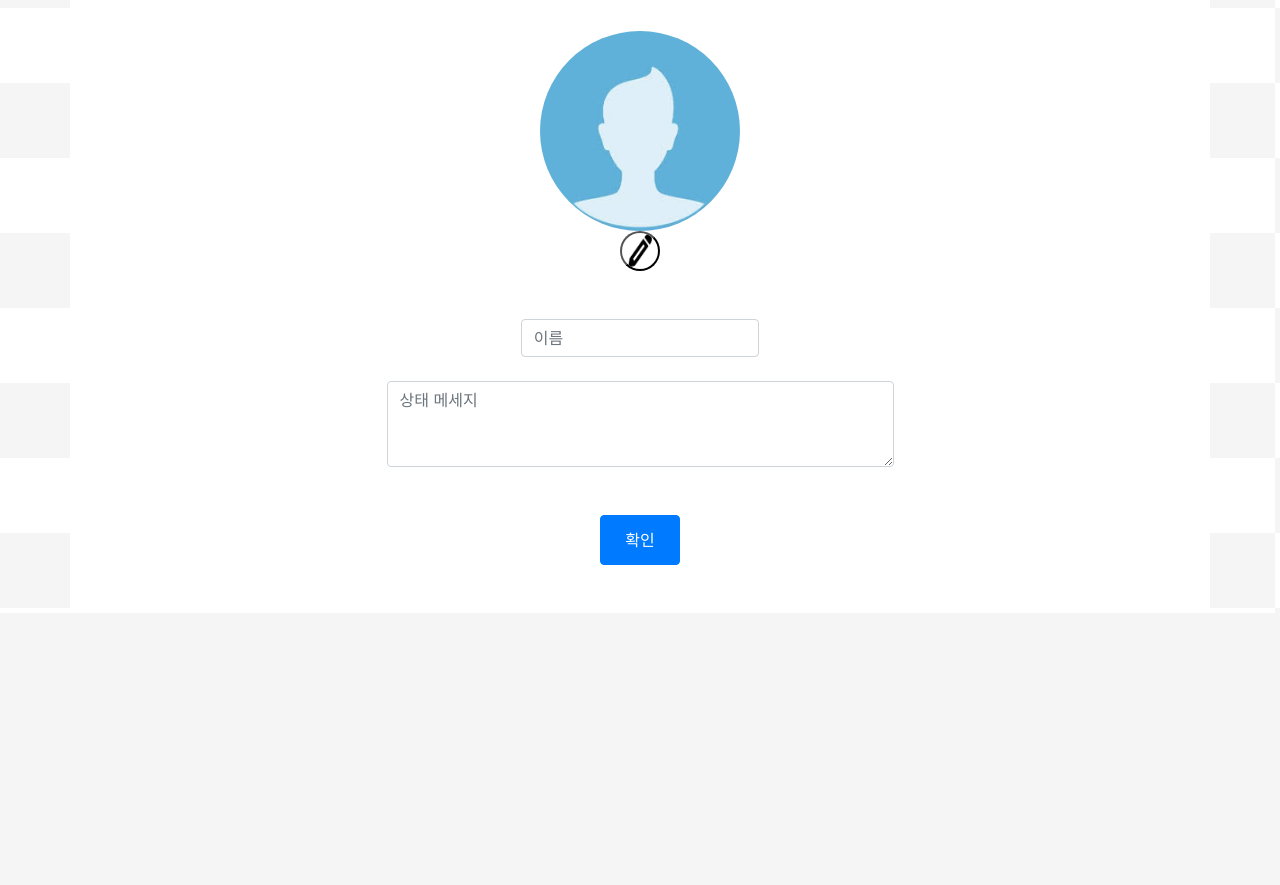
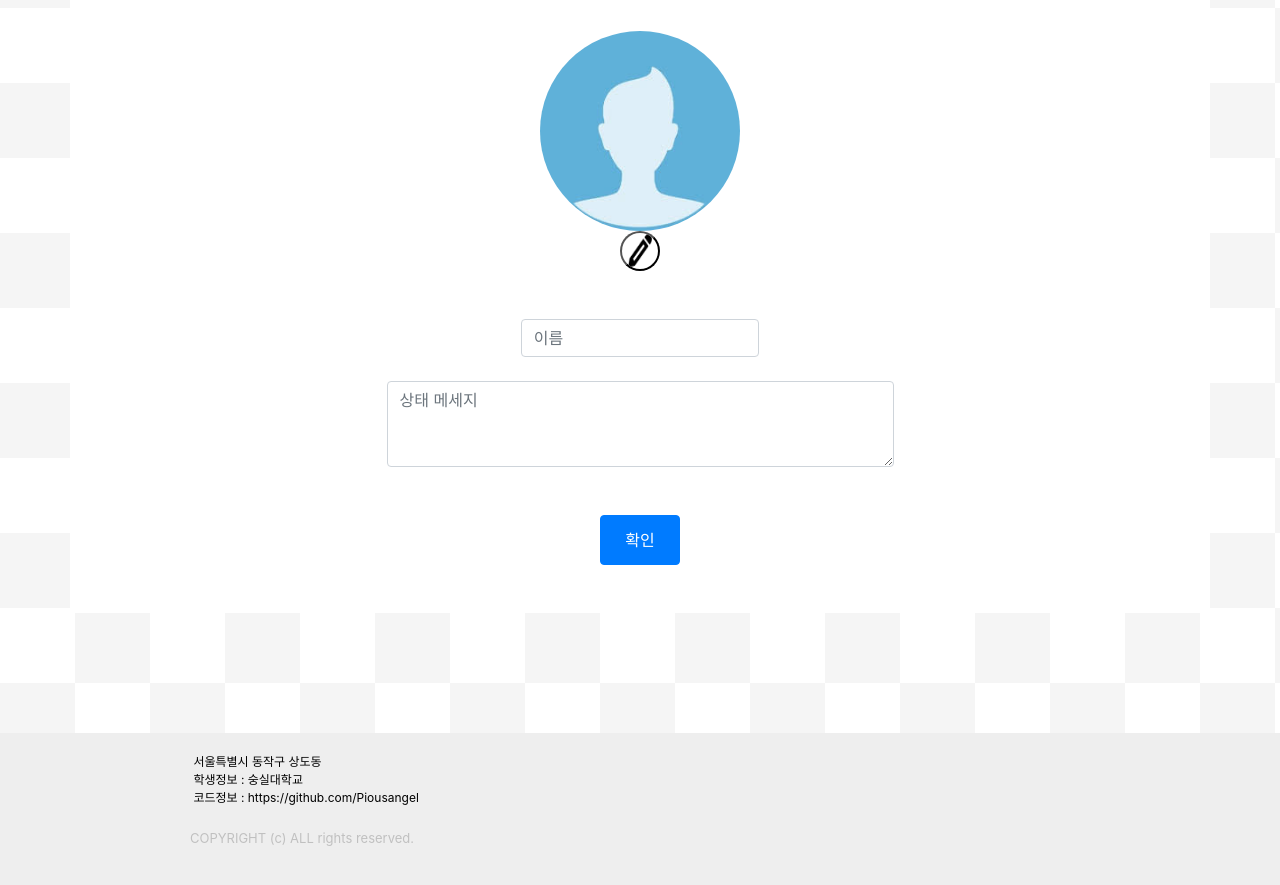
Before and after one commit to owjs3901/SSU_World, a website: page public/profile.html in a window 1280 px wide. Shown: the part 217-1102 px from the top of the page. Before the commit the page ends 830 px from the top, so only its background shows below. Drawn offline with nearby package versions, Linux system fonts and the light colour scheme.

Commit message:
nochange

```diff
--- a/public/profile.html
+++ b/public/profile.html
@@ -157,6 +157,20 @@
             </div>
         </div>
     </div>
+
+    <div id ="footer">
+        <div class="footer_area">
+            <address>
+                &nbsp;서울특별시 동작구 상도동 <br/>
+                &nbsp;학생정보 : 숭실대학교    <br/>
+                &nbsp;코드정보 : https://github.com/Piousangel <br/>
+            </address>
+            <p class="copyright">
+                COPYRIGHT (c) ALL rights reserved.
+            </p>
+        </div>
+    </div>
+
     </div>
 
     <script src="https://code.jquery.com/jquery-3.4.1.slim.min.js"
--- a/public/style.css
+++ b/public/style.css
@@ -59,3 +59,37 @@ body{
     top : 15px;
 
 }
+
+/*****************************************
+		      바닥글(footer) 스타일
+ *****************************************/
+
+ #footer{
+    width: auto;
+    height: auto;
+	background: #eee;
+	margin-top: 120px;
+}
+
+#footer .footer_area{
+	width: 900px;
+	margin: auto;
+	padding: 20px 0;
+}
+
+#footer address{
+	font-size: 12px;
+	color: black;
+	padding-bottom: 6px;
+}
+
+
+
+#footer .copyright{
+	font-size: 13px;
+	color: silver;
+	text-align: left;
+}
+/*****************************************
+	   바닥글(footer) 스타일 끝이요 제가 추가함
+ *****************************************/
```
Also changed, not shown: public/login.html (+1 -1 lines).
